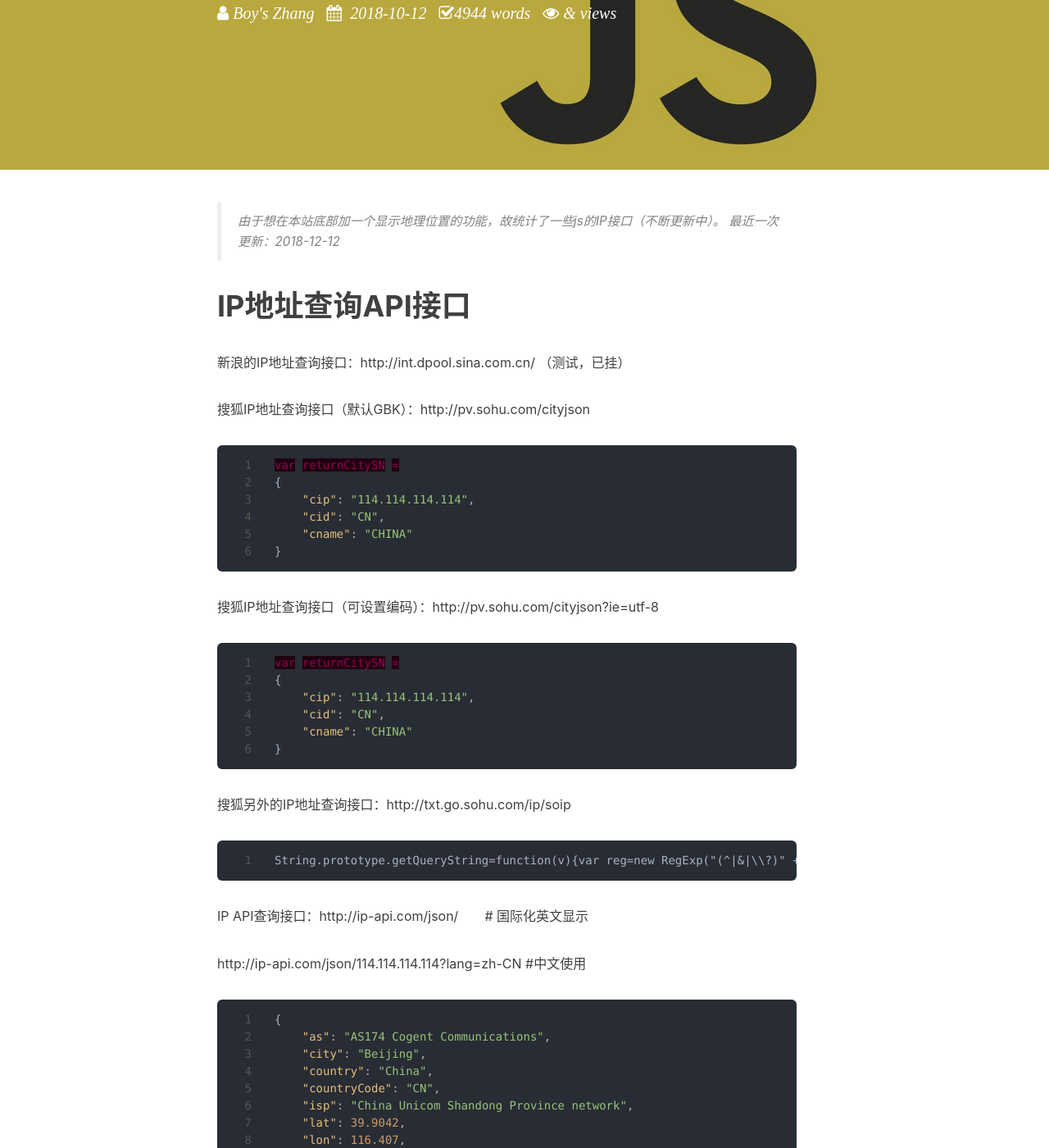
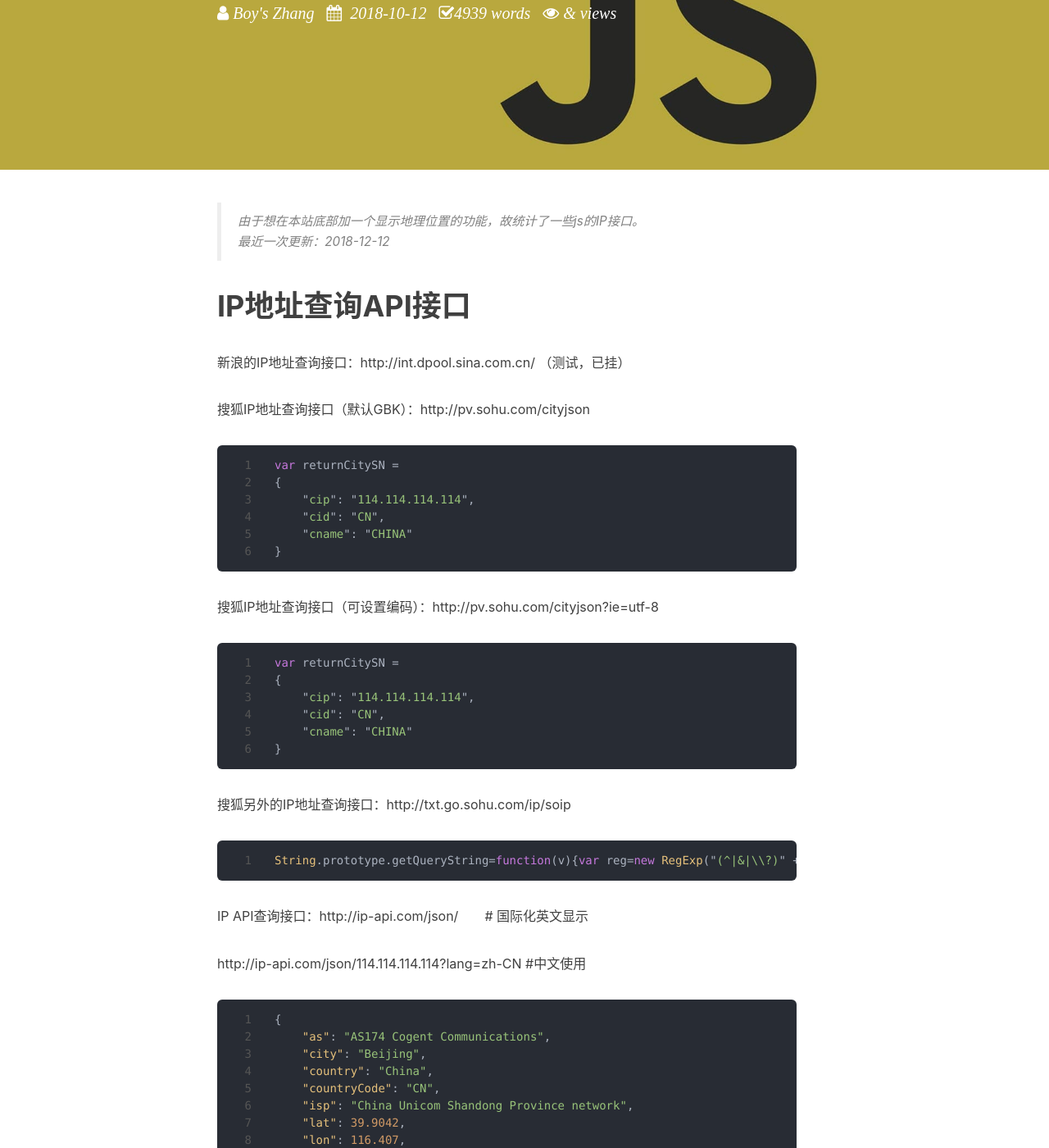
Before and after one commit to playboyzhang/playboyzhang.github.io, a Jekyll site: the page built from _posts/2018-10-12-js-ip-interface.md, in a window 1280 px wide and 1400 px high, scrolled down 346 px. Shown: the whole window at 82% size. Built offline with Jekyll 4.4.1, drawn with Linux system fonts in a browser that asks for light colours; nearby versions of some CDN libraries; comment, search, counter and statistics services are not loaded.

Commit message:
change blank and Code highlighting

````diff
--- a/_posts/2018-10-12-js-ip-interface.md
+++ b/_posts/2018-10-12-js-ip-interface.md
@@ -11,7 +11,8 @@ tags:
 ---
 
 
-> 由于想在本站底部加一个显示地理位置的功能，故统计了一些js的IP接口（不断更新中）。
+> 由于想在本站底部加一个显示地理位置的功能，故统计了一些js的IP接口。
+>
 > 最近一次更新：2018-12-12
 
 IP地址查询API接口
@@ -20,7 +21,7 @@ IP地址查询API接口
 新浪的IP地址查询接口：http://int.dpool.sina.com.cn/ （测试，已挂）
 
 搜狐IP地址查询接口（默认GBK）：http://pv.sohu.com/cityjson
-```json
+```js
 var returnCitySN =
 {
     "cip": "114.114.114.114",
@@ -29,7 +30,7 @@ var returnCitySN =
 }
 ```
 搜狐IP地址查询接口（可设置编码）：http://pv.sohu.com/cityjson?ie=utf-8
-```json
+```js
 var returnCitySN =
 {
     "cip": "114.114.114.114",
@@ -38,7 +39,7 @@ var returnCitySN =
 }
 ```
 搜狐另外的IP地址查询接口：http://txt.go.sohu.com/ip/soip
-```
+```js
 String.prototype.getQueryString=function(v){var reg=new RegExp("(^|&|\\?)" + v + "=([^&]*)(&|$)"), r;if(r=this.match(reg)){return unescape(r[2]);}return null;};var sohu_IP_Loc="unknown",LocUrl=document.location.href;if((LocUrl.indexOf("sohusce.com") >= 0)||(LocUrl.indexOf("sohu.com") >= 0)||(LocUrl.indexOf("chinaren.com") >= 0)||(LocUrl.indexOf("17173.com") >= 0)||(LocUrl.indexOf("focus.cn") >= 0)){window.sohu_user_ip="114.114.114.114";sohu_IP_Loc="CN310000";sohu_IP_Loc_V="CN";}var AdLoc2=sohu_IP_Loc.substr(0,2),AdLoc4=sohu_IP_Loc.substr(0,4),AdLoc6=sohu_IP_Loc.substr(0,6);if(window.location.href.getQueryString("ip"))sohu_IP_Loc=AdLoc2=AdLoc4=AdLoc6=window.location.href.getQueryString("ip");
 ```
 IP  API查询接口：http://ip-api.com/json/　　# 国际化英文显示
````
